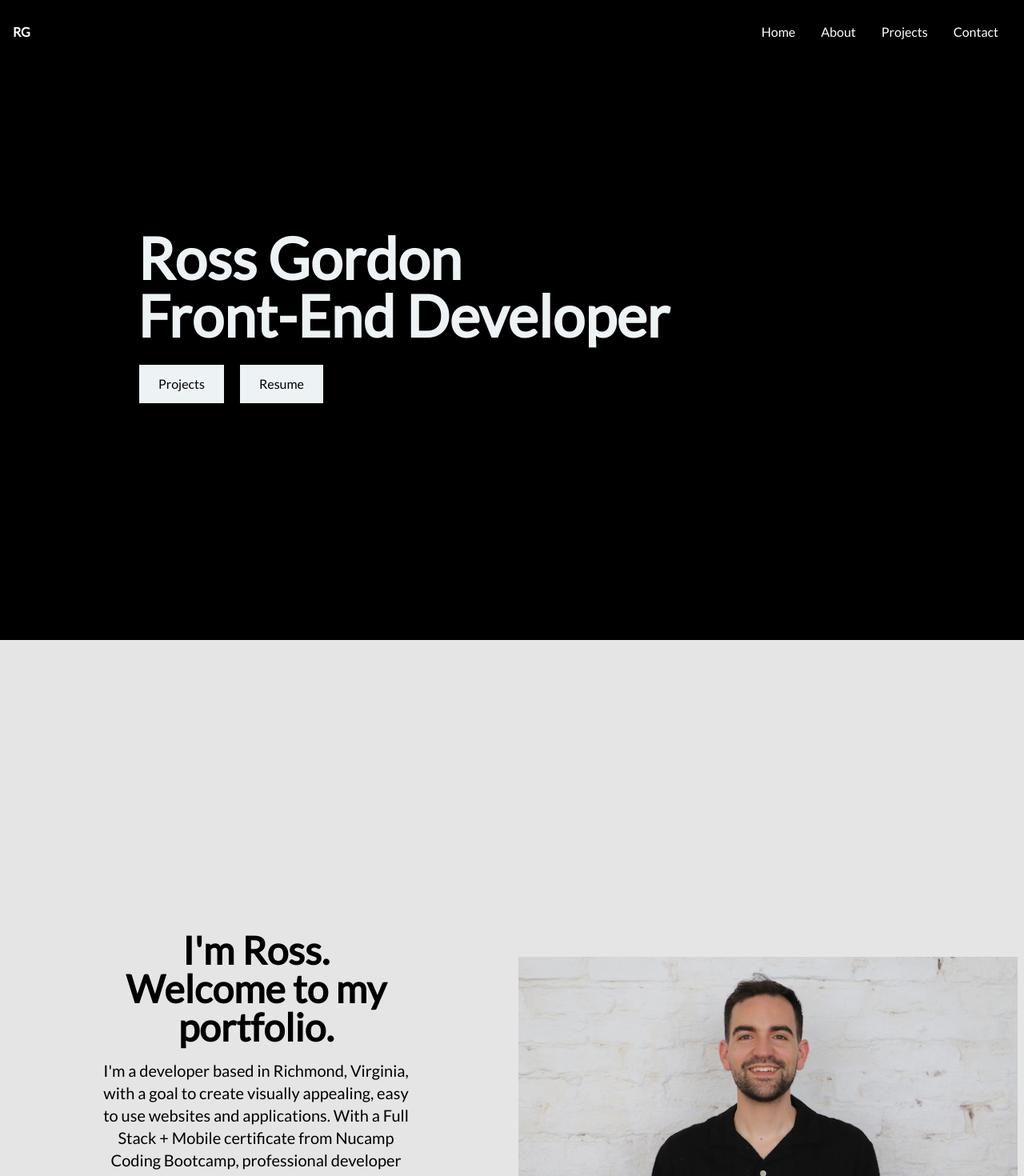
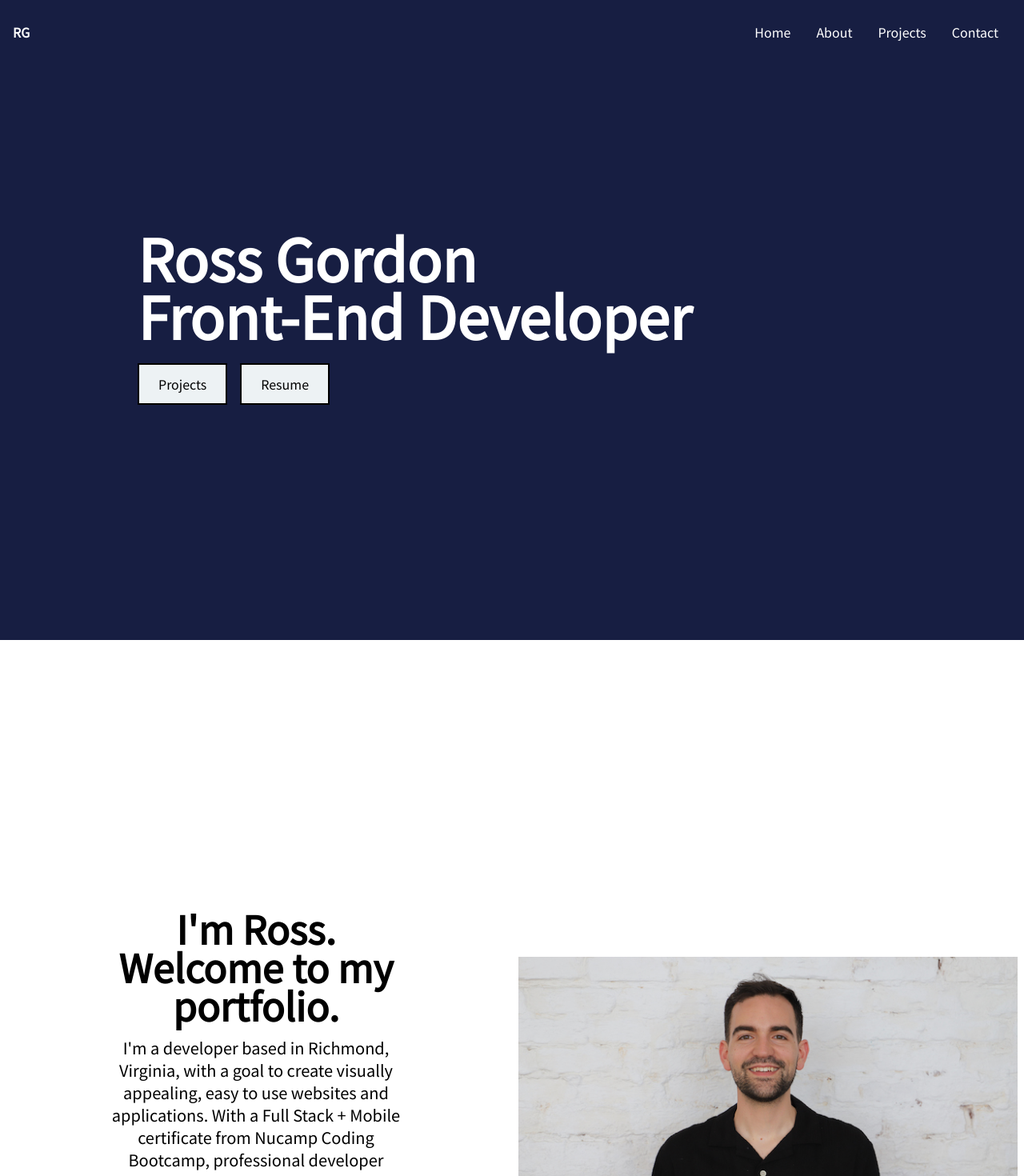
Before and after one commit to rossgordon19/portfolio, a React (Vite) app: page / in a window 1280 px wide. Shown: the top 1470 px of the page at 80% size. Built offline with nearby package versions, Linux system fonts and the light colour scheme.

Commit message:
UI refresh

```diff
--- a/src/App.jsx
+++ b/src/App.jsx
@@ -6,7 +6,6 @@ import Skills from './components/Skills';
 import Contact from './components/Contact';
 import Footer from './components/Footer';
 import Projects from './components/Projects';
-// import ProjectsComingSoon from './components/ProjectsComingSoon';
 
 function App() {
   return (
@@ -16,7 +15,6 @@ function App() {
       <About />
       <Skills />
       <Projects />
-      {/* <ProjectsComingSoon /> */}
       <Contact />
       <Footer />
     </div>
--- a/src/components/About.jsx
+++ b/src/components/About.jsx
@@ -1,5 +1,4 @@
 import React from 'react';
-import { Slide } from 'react-awesome-reveal';
 
 import Headshot from '../assets/portfolio.jpg';
 
@@ -7,14 +6,12 @@ const About = () => {
   return (
     <div
       name="about"
-      className="w-full min-h-screen sm:min-h-[150vh] md:h-[120vh] bg-[#E5E5E5] text-[#000] flex flex-col sm:flex-row"
+      className="w-full min-h-screen sm:min-h-[150vh] md:h-[120vh] bg-[#fff] text-[#000] flex flex-col sm:flex-row"
     >
       <div className="mx-auto w-full sm:w-1/2 h-full mb-5i flex flex-col items-center justify-center px-4 md:px-16 lg:px-32 pt-12 pb-24">
-        <Slide direction="left">
           <h1 className="font-bold text-4xl md:text-5xl my-4 text-center">
             I'm Ross. Welcome to my portfolio.
           </h1>
-        </Slide>
         <p className="text-lg md:text-xl text-center">
           I'm a developer based in Richmond, Virginia, with a goal to create
           visually appealing, easy to use websites and applications. With a Full
@@ -25,7 +22,7 @@ const About = () => {
           and technology.
         </p>
       </div>
-      <div className="w-full sm:w-1/2 h-full bg-[#E5E5E5] flex justify-center items-center p-2 pb-[10%] sm:pb-0">
+      <div className="w-full sm:w-1/2 h-full bg-[#fff] flex justify-center items-center p-2 pb-[10%] sm:pb-0">
         <img src={Headshot} alt="Ross Gordon" className="w-auto h-auto" />
       </div>
     </div>
--- a/src/components/Contact.jsx
+++ b/src/components/Contact.jsx
@@ -4,7 +4,7 @@ const Contact = () => {
   return (
     <div
       name="contact"
-      className="w-full h-screen bg-[#000] text-[#EDF2F4] flex justify-center items-center p-4"
+      className="w-full h-screen bg-[#171e42] text-[#ffffff] flex justify-center items-center p-4"
     >
       <form
         action="https://getform.io/f/024fc0fe-3afa-43d2-8a91-d57ef82bee64"
@@ -16,7 +16,7 @@ const Contact = () => {
           <p className="text-xl py-4 border-b">
             Let's work together. Send me an{' '}
             <a
-              className="border-b hover:text-[#8D99AE]"
+              className="border-b hover:text-[#c7f744]"
               href="mailto:rossagordonstl@gmail.com"
             >
               email
@@ -26,23 +26,23 @@ const Contact = () => {
         </div>
         <input
           type="text"
-          className="bg-[#e8e4e6] p-2"
+          className="bg-[#e8e4e6] text-black p-2"
           placeholder="Name"
           name="name"
         />
         <input
           type="text"
-          className="my-4 p-2 bg-[#e8e4e6]"
+          className="my-4 p-2 bg-[#e8e4e6] text-black"
           placeholder="Email"
           name="email"
         />
         <textarea
           name="message"
           rows="10"
-          className="bg-[#e8e4e6] p-2"
+          className="bg-[#e8e4e6] text-black p-2"
           placeholder="Message"
         ></textarea>
-        <button className="bg-[#EDF2F4] hover:bg-[#8D99AE] text-black font-bold border-2 border-black px-4 py-3 my-8 mx-auto flex items-center">
+        <button className="bg-[#EDF2F4] hover:bg-[#c7f744] text-black font-bold border-2 border-black px-4 py-3 my-8 mx-auto flex items-center">
           Submit
         </button>
       </form>
--- a/src/components/Footer.jsx
+++ b/src/components/Footer.jsx
@@ -4,14 +4,14 @@ import Github from '../assets/github.svg';
 
 const Footer = () => {
   return (
-    <div className="w-full h-[210px] bg-[#000000] text-white flex justify-center items-center">
+    <div className="w-full h-[210px] bg-[#171e42] text-[#fff] flex justify-center items-center">
       {/* Container */}
       <div className="font-bold inline">
         <p className="text-3xl">Let's Connect.</p>
         <div className="flex flex-cols-2 mx-auto justify-between p-6">
           {/* Email */}
           <a
-            className="text-3xl hover:text-[#8D99AE]"
+            className="text-3xl hover:text-[#c7f744]"
             href="mailto:rossagordonstl@gmail.com"
           >
             <BsEnvelopeFill />
@@ -19,7 +19,7 @@ const Footer = () => {
 
           {/* LinkedIn */}
           <a
-            className="text-3xl hover:text-[#8D99AE]"
+            className="text-3xl hover:text-[#c7f744]"
             href="https://www.linkedin.com/in/rossagordon/"
             target="_blank"
           >
@@ -28,7 +28,7 @@ const Footer = () => {
 
           {/* GitHub */}
           <a
-            className="text-3xl hover:text-[#8D99AE]"
+            className="text-3xl hover:text-[#c7f744]"
             href="https://github.com/rossgordon19"
             target="_blank"
           >
--- a/src/components/Hero.jsx
+++ b/src/components/Hero.jsx
@@ -1,33 +1,31 @@
 import React from 'react';
 import { BsFillArrowRightCircleFill, BsArrowDownShort } from 'react-icons/bs';
 import { Link } from 'react-scroll';
-import Resume from '../assets/resume.pdf'
-
+import Resume from '../assets/resume.pdf';
 
 const Hero = () => {
   return (
-    <div name="home" className="w-full h-screen bg-[#000] text-[#EDF2F4]">
+    <div name="home" className="w-full h-screen bg-[#171e42] text-[#fff]">
       {/* Container */}
       <div className="max-w-[1000px] mx-auto px-8 flex flex-col justify-center h-full">
         <h1 className="text-4xl sm:text-7xl font-bold">Ross Gordon</h1>
         <h2 className="text-3xl sm:text-7xl font-bold">Front-End Developer</h2>
         <div className="flex flex-cols-2 gap-4 pt-4">
-          <button className=" bg-[#EDF2F4] hover:bg-[#8D99AE] border-2 border-black group px-6 py-3 my-2 flex items-center">
           <Link
             to="projects"
             smooth={true}
             duration={500}
             className="text-black"
           >
+            <button className=" bg-[#EDF2F4] hover:bg-[#c7f744] border-2 border-black group px-6 py-3 my-2 flex items-center">
               Projects
+            </button>
           </Link>
+          <a href={Resume} target="_blank" className="text-black">
+            <button className="bg-[#EDF2F4] hover:bg-[#c7f744] border-2 border-black group px-6 py-3 my-2 flex items-center">
+              Resume
             </button>
-
-          <button className="bg-[#EDF2F4] hover:bg-[#8D99AE] border-2 border-black group px-6 py-3 my-2 flex items-center">
-            <a href={Resume} target="_blank" className="text-black">
-              Resume
           </a>
-          </button>
         </div>
       </div>
     </div>
--- a/src/components/Navbar.jsx
+++ b/src/components/Navbar.jsx
@@ -8,31 +8,33 @@ const Navbar = () => {
   const handleClick = () => setNav(!nav);
 
   return (
-    <div className="fixed w-full h-[80px] flex justify-between items-center px-4 bg-[#000000] text-[#fff]">
+    <div className="fixed w-full h-[80px] flex justify-between items-center px-4 bg-[#171e42] text-[#fff]">
       <div>
-        <h1 className="font-bold">RG</h1>
+        <Link to="home">
+          <h1 className="font-bold cursor-pointer">RG</h1>
+        </Link>
       </div>
 
       {/* Navbar */}
       <ul className="hidden md:flex cursor-pointer">
-        <li className="hover:underline px-4">
+        <li className="hover:text-[#c7f744] px-4">
           <Link to="home" smooth={true} duration={500}>
             Home
           </Link>
         </li>
 
-        <li className="hover:underline px-4">
+        <li className="hover:text-[#c7f744] px-4">
           <Link to="about" smooth={true} duration={500}>
             About
           </Link>
         </li>
 
-        <li className="hover:underline px-4">
+        <li className="hover:text-[#c7f744] px-4">
           <Link to="projects" smooth={true} duration={500}>
             Projects
           </Link>
         </li>
-        <li className="hover:underline px-4">
+        <li className="hover:text-[#c7f744] px-4">
           <Link to="contact" smooth={true} duration={500}>
             Contact
           </Link>
@@ -53,7 +55,7 @@ const Navbar = () => {
         className={
           !nav
             ? 'hidden'
-            : 'absolute top-0 left-0 w-full h-screen bg-[#000000] text-[#fff] flex flex-col justify-center items-center'
+            : 'absolute top-0 left-0 w-full h-screen bg-[#171e42] text-[#fff] flex flex-col justify-center items-center'
         }
       >
         <li className="py-6 text-4xl hover:underline">
--- a/src/components/Projects.jsx
+++ b/src/components/Projects.jsx
@@ -5,7 +5,7 @@ import Skinny from '../assets/skinny.png';
 
 const Projects = () => {
   return (
-    <div name="projects" className="bg-[#E5E5E5v] w-full text-black">
+    <div name="projects" className="w-full bg-[#fff] text-black">
       {/* Container */}
       <div className="max-w-[1000px] mx-auto p-4 flex flex-col justify-center w-full">
         <div className="pb-8">
--- a/src/components/ProjectsComingSoon.jsx
+++ /dev/null
@@ -1,40 +0,0 @@
-import React from 'react';
-
-const Projects = () => {
-  return (
-    <div
-      name="projects"
-      className="bg-[#E5E5E5v] w-full h-[50vh] text-black flex items-center"
-    >
-      {/* Container */}
-      <div className="max-w-[1000px] mx-auto p-4 flex flex-col justify-center w-full">
-        <div className="pb-8">
-          <p className="font-bold text-4xl md:text-5xl my-4">
-            Projects (Coming Soon)
-          </p>
-          <p className="py-6 text-lg md:text-xl">
-            I'm currently working on new projects. For now, check out my{' '}
-            <a
-              href="https://www.github.com/rossgordon19"
-              target="_blank"
-              className="underline cursor-pointer"
-            >
-              GitHub
-            </a>
-            , or this <br />{' '}
-            <a
-              href="https://ai-img-generator.netlify.app/"
-              target="_blank"
-              className="underline"
-            >
-              AI Image Generator
-            </a>{' '}
-            I made.
-          </p>
-        </div>
-      </div>
-    </div>
-  );
-};
-
-export default Projects;
--- a/src/components/Skills.jsx
+++ b/src/components/Skills.jsx
@@ -2,7 +2,7 @@ import React from 'react';
 
 const Skills = () => {
   return (
-    <div name="skills" className="bg-[#000] text-[#EDF2F4] w-full h-[140vh]">
+    <div name="skills" className="bg-[#171e42] text-[#fff] w-full h-[140vh]">
       {/* Container */}
       <div className="max-w-[1000px] mx-auto p-4 flex flex-col justify-center w-full h-full">
         <div>
--- a/src/index.css
+++ b/src/index.css
@@ -1,8 +1,8 @@
-@import url('https://fonts.googleapis.com/css2?family=Lato&display=swap');
+@import url('https://fonts.googleapis.com/css2?family=Barlow&family=Noto+Sans+JP&display=swap');
 @tailwind base;
 @tailwind components;
 @tailwind utilities;
 
 * {
-    font-family: 'Lato', sans-serif;
+    font-family: 'Noto Sans JP', sans-serif;
 }
```
Also changed, not shown: src/assets/portfolio.jpeg (added), 1 other file (tests, documents, lock files or other folders). Lines whose indentation alone changed are shown as unchanged.
